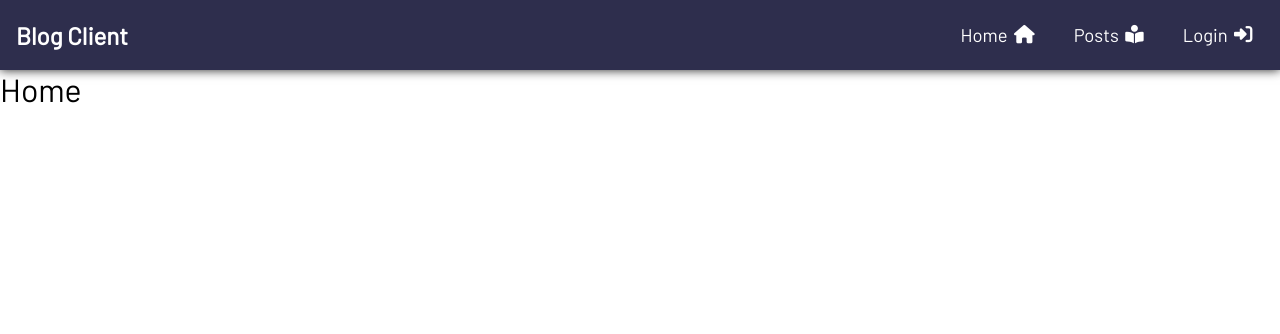
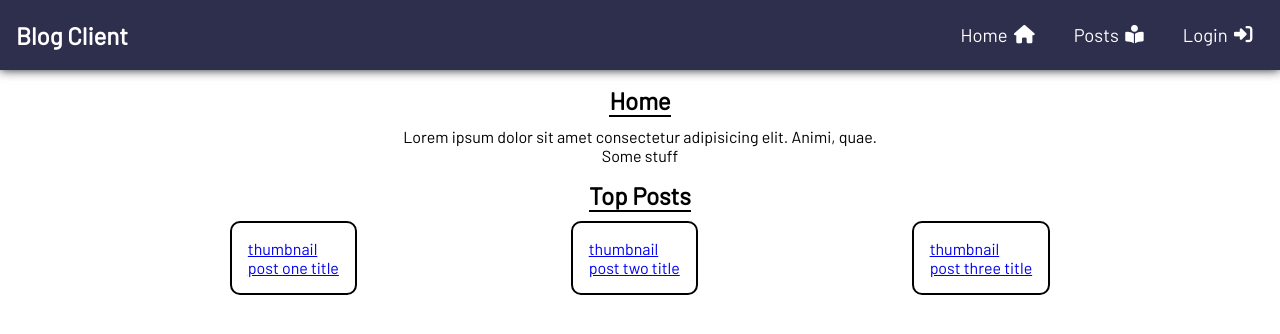
Before and after one commit to brajpatel/blog-client, a React (Vite) app: page / in a window 1280 px wide. Shown: the top 334 px of the page. Built offline with nearby package versions, Linux system fonts and the light colour scheme.

Commit message:
Create homepage structure

```diff
--- a/src/components/Home.css
+++ b/src/components/Home.css
@@ -1,3 +1,25 @@
-.home {
-    font-size: 2rem;
+h2 {
+    margin-bottom: 0.6rem;
+    border-bottom: 2px solid black;
 }
+
+.home > div {
+    display: flex;
+    flex-direction: column;
+    align-items: center;
+    margin: 1rem;
+}
+
+.top-posts {
+    width: 100%;
+    display: flex;
+    justify-content: space-evenly;
+}
+
+.post-thumbnail {
+    display: flex;
+    flex-direction: column;
+    border: 2px solid black;
+    border-radius: 10px;
+    padding: 1rem;
+}
--- a/src/components/Home.jsx
+++ b/src/components/Home.jsx
@@ -1,8 +1,42 @@
 import './Home.css';
+import { Link } from 'react-router-dom';
 
 function Home() {
     return (
-        <div className="home">Home</div>
+        <div className="home">
+            <div>
+                <h2>Home</h2>
+                <p>Lorem ipsum dolor sit amet consectetur adipisicing elit. Animi, quae.</p>
+                <p>Some stuff</p>
+            </div>
+
+            <div>
+                <h2>Top Posts</h2>
+                <div className='top-posts'>
+                    <Link to="/posts/post-one">
+                        <div className='post-thumbnail'>
+                            <p>thumbnail</p>
+                            <p>post one title</p>
+                        </div>
+                    </Link>
+
+                    <Link to="/posts/post-two">
+                        <div className='post-thumbnail'>
+                            <p>thumbnail</p>
+                            <p>post two title</p>
+                        </div>
+                    </Link>
+
+                    <Link to="/posts/post-three">
+                        <div className='post-thumbnail'>
+                            <p>thumbnail</p>
+                            <p>post three title</p>
+                        </div>
+                    </Link>
+                </div>
+            </div>
+
+        </div>
     )
 }
 
```
